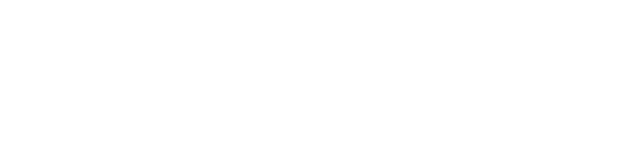
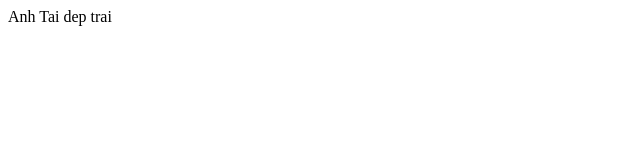
Before and after one commit to tongngocanhtaik18/demo, a plain HTML site: page index.html in a window 1280 px wide. Shown: the whole page, without its empty margins (0-640 px from the left). Drawn offline with Linux system fonts and the light colour scheme.

Commit message:
Update index.html
thay doi

```diff
--- a/index.html
+++ b/index.html
@@ -6,6 +6,6 @@
      <title>Anh Tai</title>
 </head>
 <body>
-
+     Anh Tai dep trai
 </body>
 </html>
```
